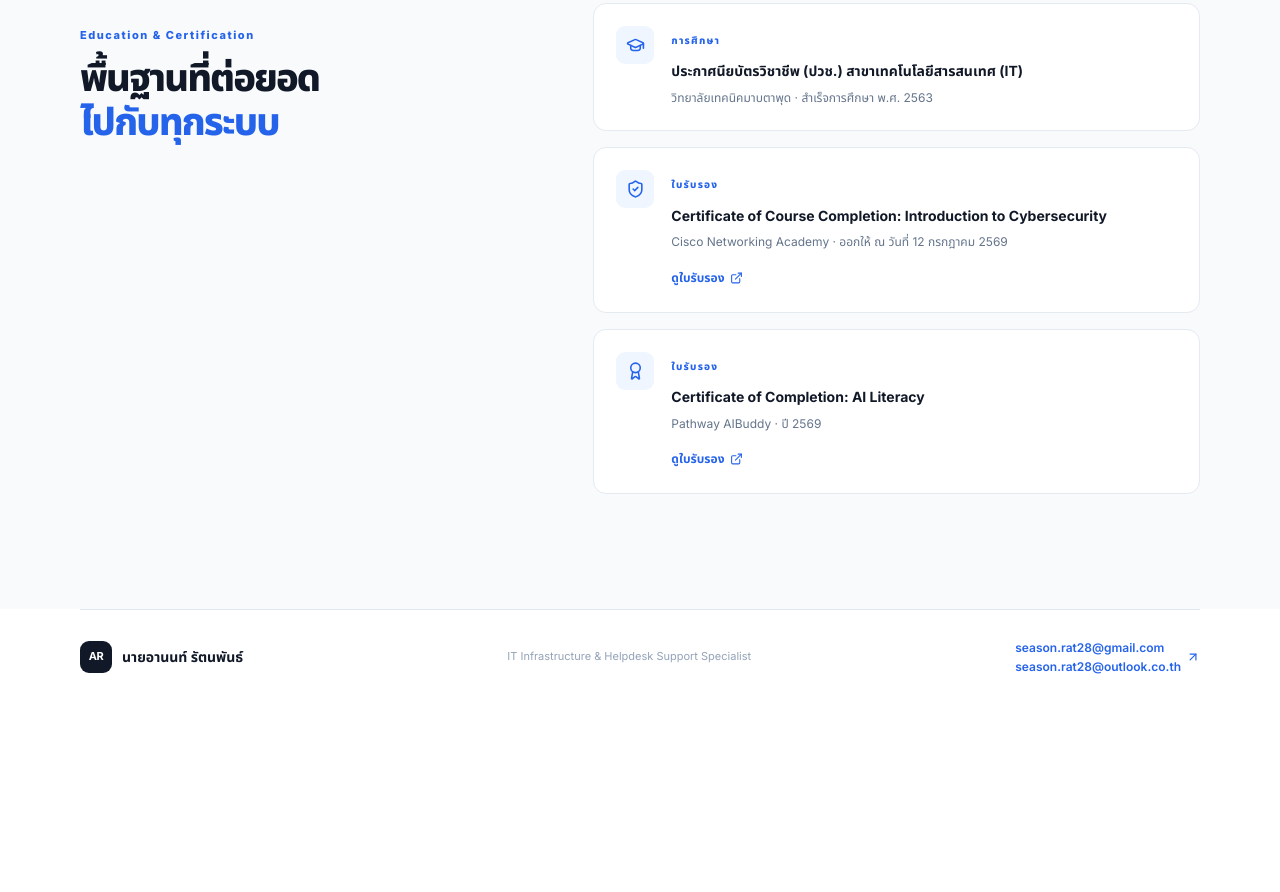
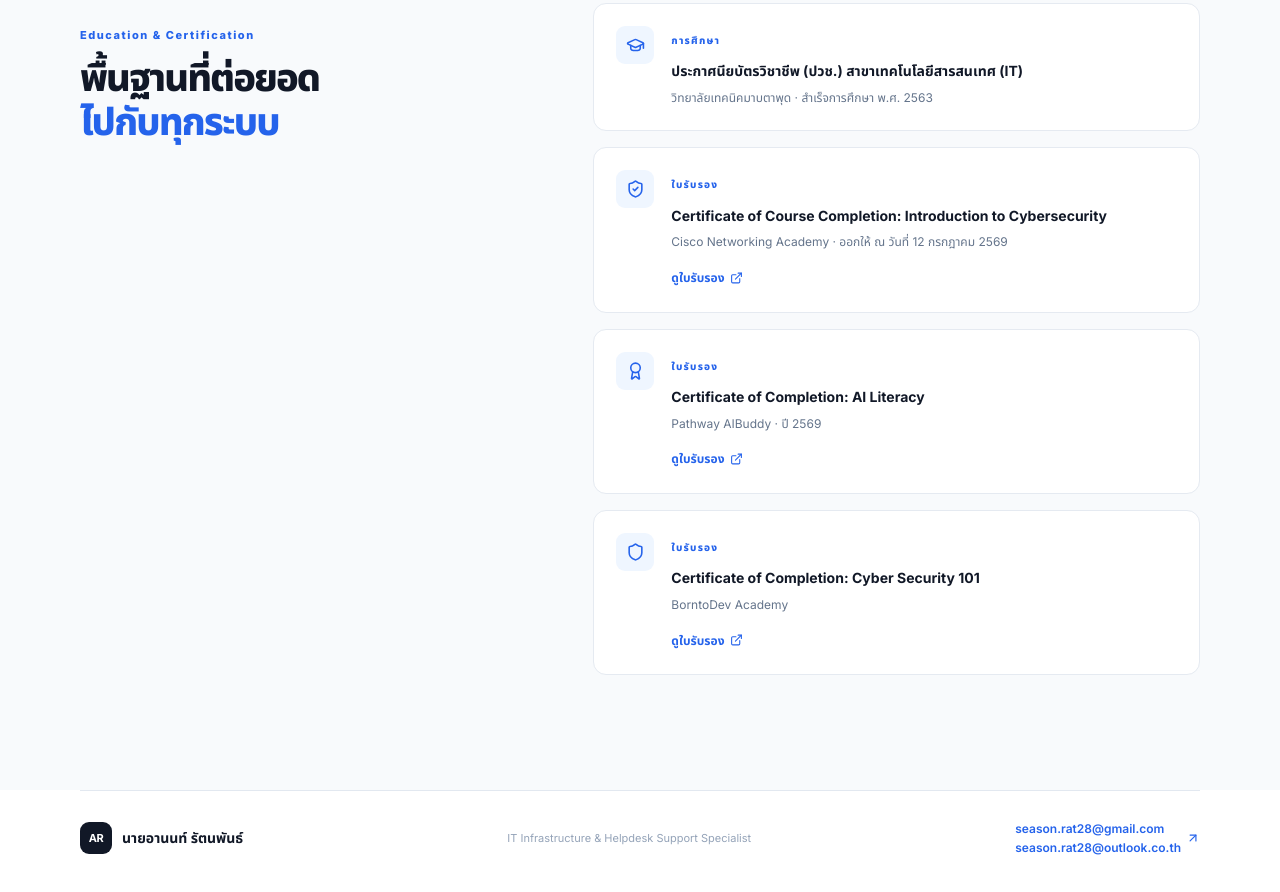
Before and after one commit to seasonrat28/Resume-Anon, a plain HTML site: page index.html in a window 1280 px wide. Shown: the part 4980-5872 px from the top of the page. Before the commit the page ends 5690 px from the top, so only its background shows below. Drawn offline with nearby package versions, Linux system fonts and the light colour scheme.

Commit message:
Add Cyber Security 101 certificate

```diff
--- a/index.html
+++ b/index.html
@@ -375,6 +375,18 @@
               </a>
             </div>
           </article>
+
+          <article class="credential">
+            <div class="credential-icon"><i data-lucide="shield"></i></div>
+            <div>
+              <span>ใบรับรอง</span>
+              <h3>Certificate of Completion: Cyber Security 101</h3>
+              <p>BorntoDev Academy</p>
+              <a href="borntodev-academy_Cyber Security 101_certificate.png" target="_blank" rel="noreferrer">
+                ดูใบรับรอง <i data-lucide="external-link"></i>
+              </a>
+            </div>
+          </article>
         </div>
       </div>
     </section>
```
Also changed, not shown: borntodev-academy_Cyber Security 101_certificate.png (added).
